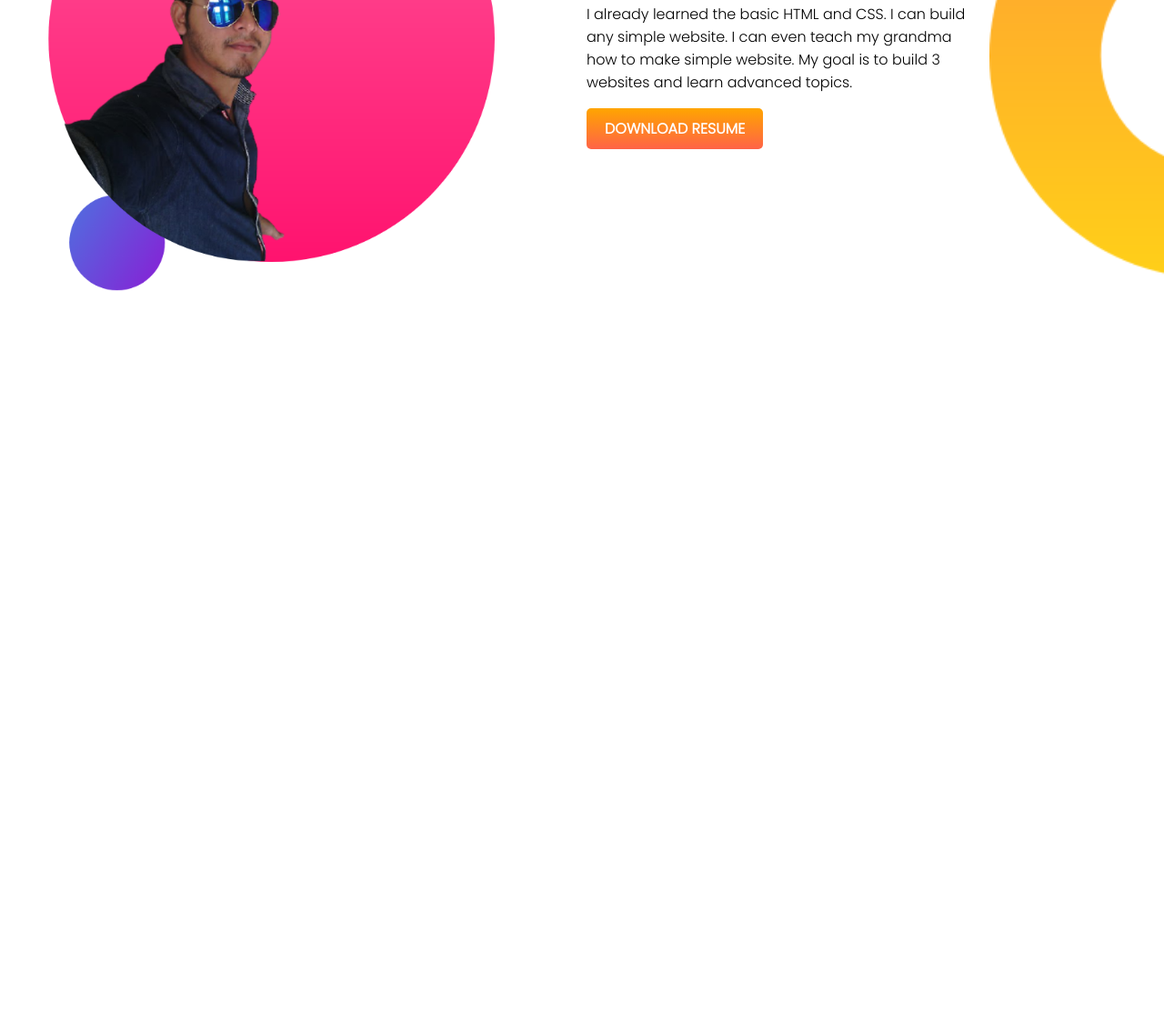
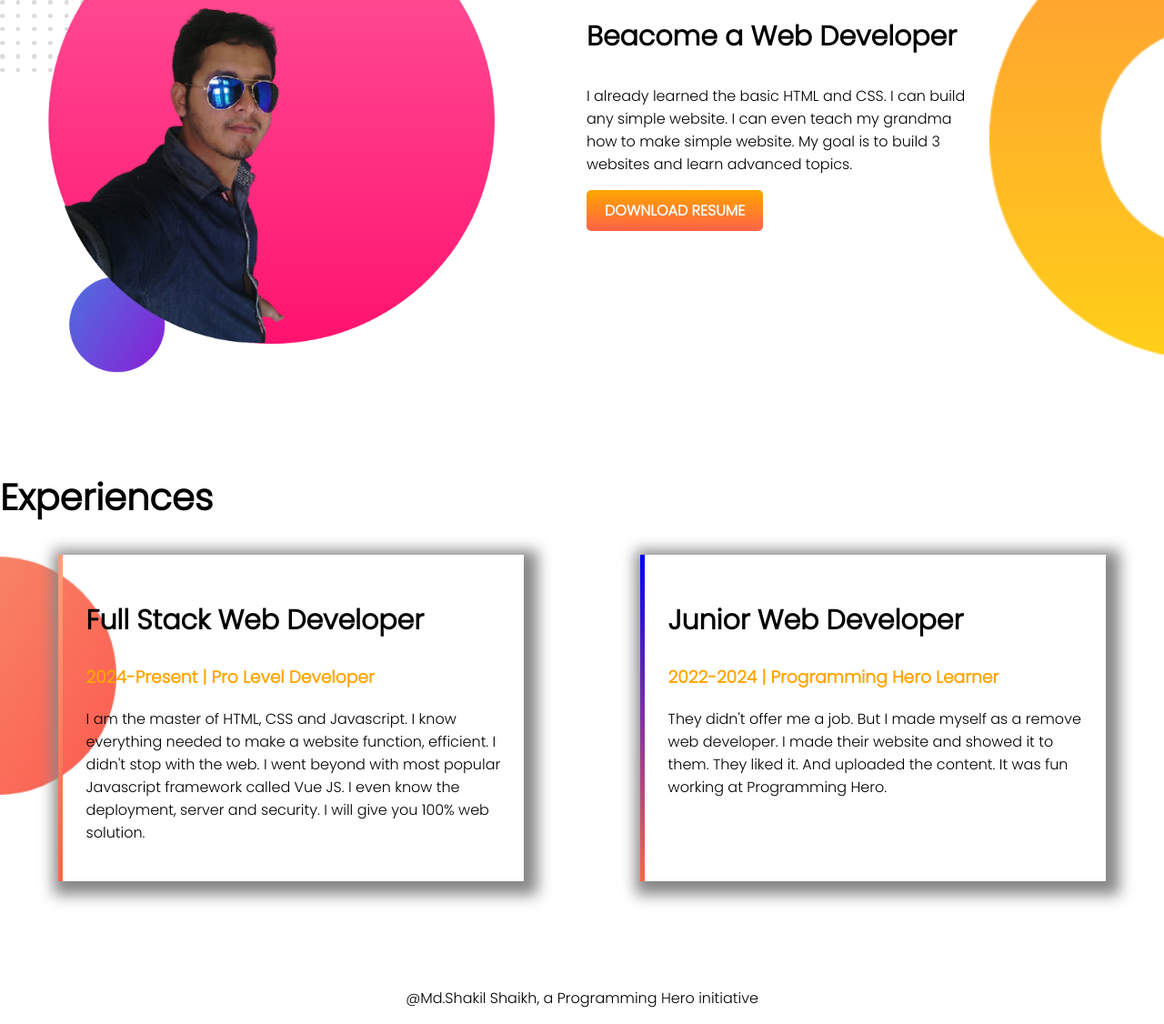
Before and after one commit to Shakil2015/developer_portfolio, a plain HTML site: page index.html in a window 1280 px wide. Shown: the part 1015-2141 px from the top of the page at 91% size. Before the commit the page ends 1342 px from the top, so only its background shows below. Drawn offline with Linux system fonts and the light colour scheme.

Commit message:
footer-added

```diff
--- a/index.html
+++ b/index.html
@@ -12,11 +12,11 @@
 </head>
 <body>
 <div class="container">
-    <section class="header">
+    <section class="header flex-box">
         <div class="header-left">
             <h1>Welcome to</h1>
-            <h2><span id="name">Md. Shakil Shaikh</span>World!</h2>
-            <h3>Traveller and Fish Hunter</h3>
+            <h2><span id="name">Md. Shakil Shaikh</span> World!</h2>
+            <h3>Traveller and Learner</h3>
             <p>Hello ! this is Shakil. Web programming is my passion. I have 3 years of proven working experience in the field of Responsive Website(portfolio, business, blog, E-commerce) design, redesign and development experience.I love custom coding, I also have the capacity to learn any new development technique for giving the real shape of my buyer's imagination. I am well confident to accomplish my job by the deadline.</p>
             <a href="https://www.linkedin.com/in/shaikh-shakil/" target="_blank">Hire Me</a>
         </div>
@@ -24,7 +24,7 @@
             <img src="/showoff/shakil.png" alt="" srcset="" >
         </div>
     </section>
-    <section class="dream-big">
+    <section class="dream-big flex-box">
         <div class="dream-big-left">
             <img src="/showoff/shakil2.png" alt="" srcset="">
         </div>
@@ -36,6 +36,25 @@
         </div>
 
     </section>
+    <section class="experience">
+        <h1>Experiences</h1>
+          <div class="flex-box">
+            <div class="experience-left">
+                <h2>Full Stack Web Developer</h2>
+                <h3>2024-Present | Pro Level Developer</h3>
+                <p>I am the master of HTML, CSS and Javascript. I know everything needed to make a website function, efficient. I didn't stop with the web. I went beyond with most popular Javascript framework called Vue JS. I even know the deployment, server and security. I will give you 100% web solution.</p>
+           </div>
+           <div class="experience-right">
+               <h2>Junior Web Developer</h2>
+               <h3>2022-2024 | Programming Hero Learner</h3>
+               <p>They didn't offer me a job. But I made myself as a remove web developer. I made their website and showed it to them. They liked it. And uploaded the content. It was fun working at Programming Hero.</p>
+           </div>
+          </div>
+
+    </section>
+    <footer id="footer">
+           <p>@Md.Shakil Shaikh, a Programming Hero initiative</p>
+    </footer>
 </div>
     <script src="scripts.js"></script>
 </body>
--- a/style.css
+++ b/style.css
@@ -11,13 +11,15 @@ body {
 }
 /* header Section start */
 
-.container {
+.flex-box {
+  display: flex;
+  margin-bottom: 100px;
+  width: 100%;
 }
 .header {
   background-image: url('/images/top-banner.png');
   background-repeat: no-repeat;
   background-size: cover;
-  display: flex;
   width: 100%;
 }
 .header .header-left {
@@ -58,8 +60,10 @@ body {
 }
 
 /* Header Section end */
+
+/* dream-big-start */
+
 .dream-big {
-  display: flex;
   margin-top: 10px;
   width: 100%;
 }
@@ -96,3 +100,50 @@ body {
   border-radius: 5px;
   background-image: linear-gradient(orange, tomato);
 }
+/* dream-big-end */
+
+/* experience-start */
+
+.experience {
+  background-image: url(/images/exp-bg.png);
+  background-repeat: no-repeat;
+  background-position-y: auto;
+  background-position: left;
+  background-size: 10%;
+}
+.experience-left {
+  margin-left: 5%;
+  margin-right: 5%;
+  width: 40%;
+  padding: 2%;
+  border-left: 5px solid;
+  border-image: linear-gradient(lightsalmon, tomato);
+  border-image-slice: 1;
+  box-shadow: 5px 5px 15px 10px #888888;
+}
+.experience-right {
+  margin-left: 5%;
+  margin-right: 5%;
+  width: 40%;
+  padding: 2%;
+  border-left: 5px solid;
+  border-image: linear-gradient(180deg, blue, tomato);
+  border-image-slice: 1;
+  box-shadow: 5px 5px 15px 10px #888888;
+}
+.experience h3 {
+  color: orange;
+}
+.experience h1 {
+  font-size: 40px;
+}
+.experience h2 {
+  font-size: 30px;
+}
+/* experience-end */
+
+/* footer */
+#footer {
+  display: flex;
+  justify-content: center;
+}
```
